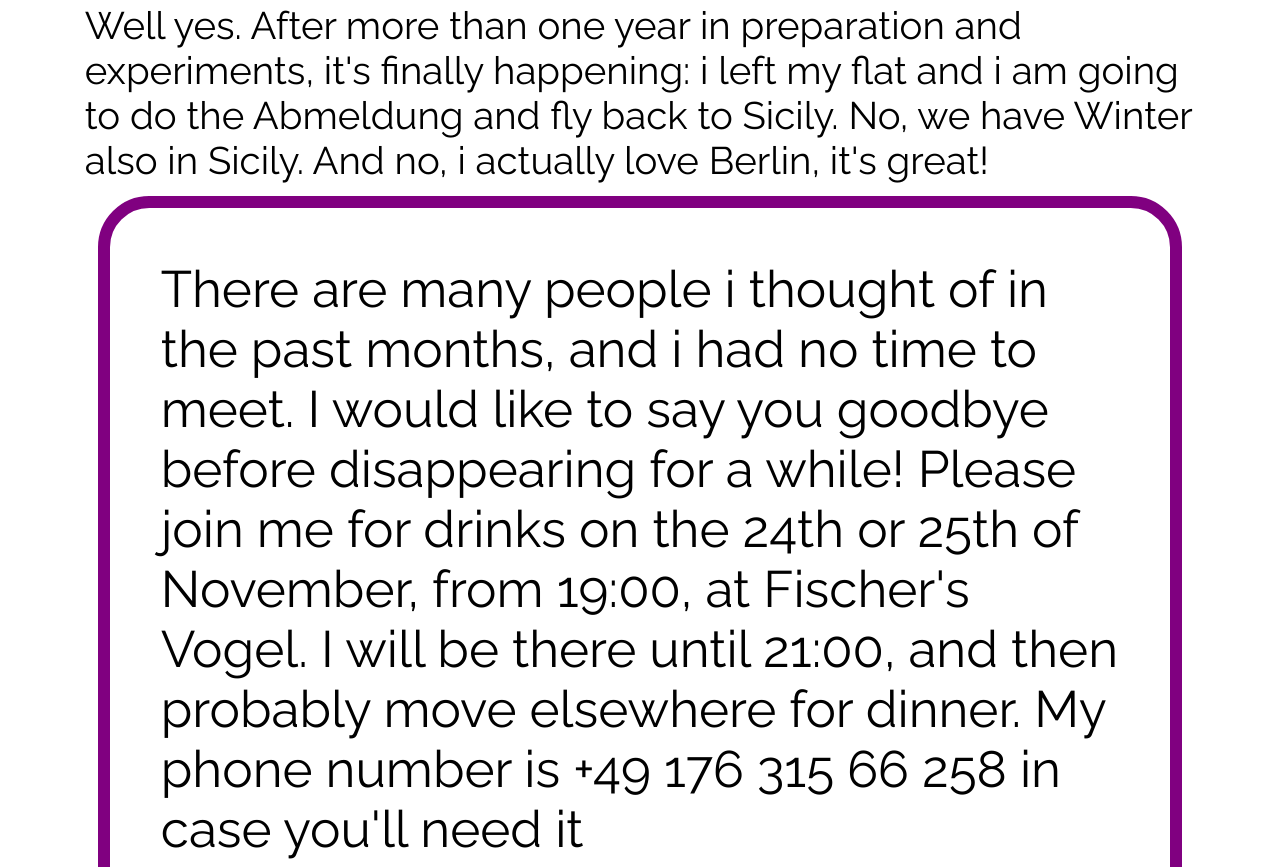
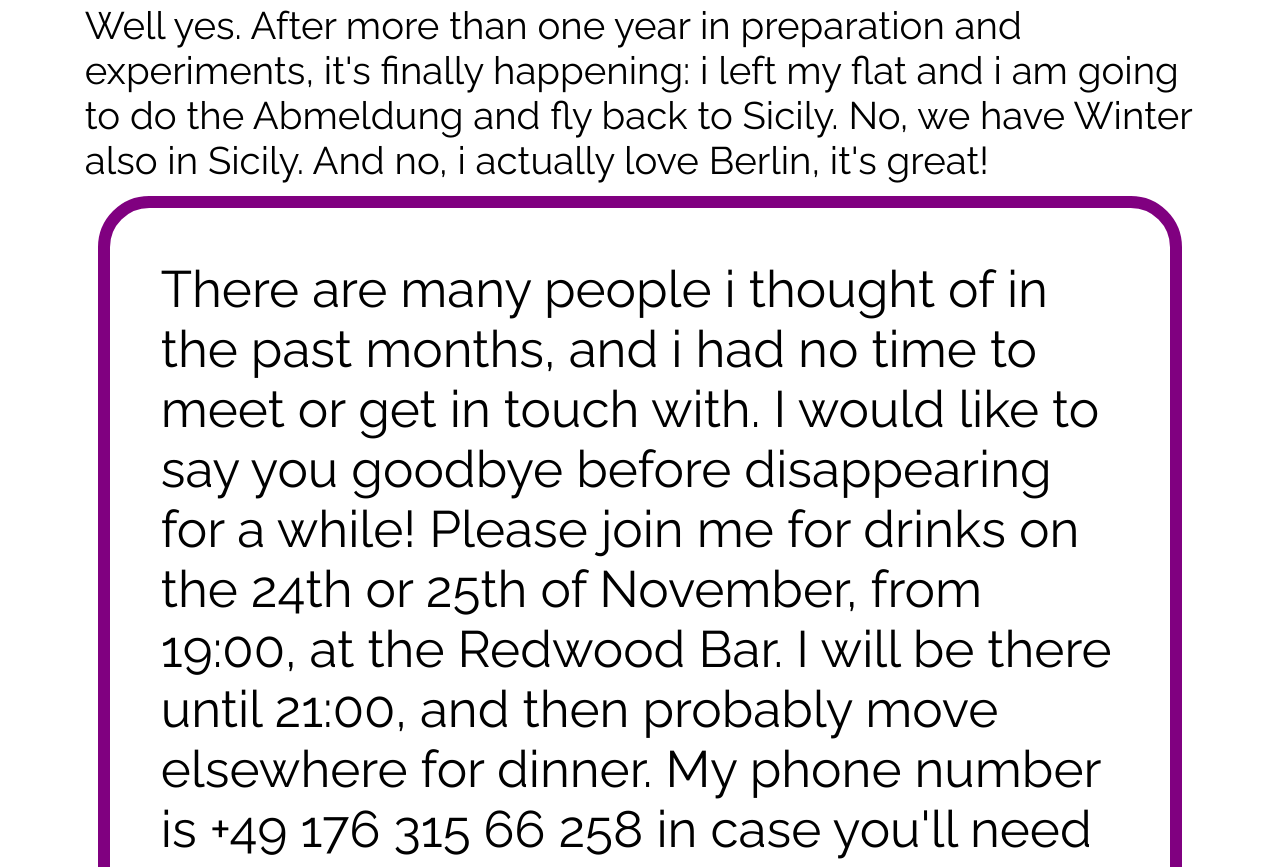
Before and after one commit to danse/tschuess, a plain HTML site: page index.html in a window 1280 px wide. Shown: the part 451-1318 px from the top of the page. Drawn offline with Linux system fonts and the light colour scheme.

Commit message:
new location

```diff
--- a/index.html
+++ b/index.html
@@ -18,11 +18,11 @@
   </div>
   <div class="action main">
     There are many people i thought of in the past months, and i had
-    no time to meet. I would like to say you goodbye before
-    disappearing for a while! Please join me for drinks on the 24th or
-    25th of November, from 19:00, at Fischer's Vogel. I will be there
-    until 21:00, and then probably move elsewhere for dinner. My phone
-    number is +49 176 315 66 258 in case you'll need it
+    no time to meet or get in touch with. I would like to say you
+    goodbye before disappearing for a while! Please join me for drinks
+    on the 24th or 25th of November, from 19:00, at the Redwood Bar. I
+    will be there until 21:00, and then probably move elsewhere for
+    dinner. My phone number is +49 176 315 66 258 in case you'll need it
   </div>
   <div class="dialogue">
     <div class="dialogue-question">
```
